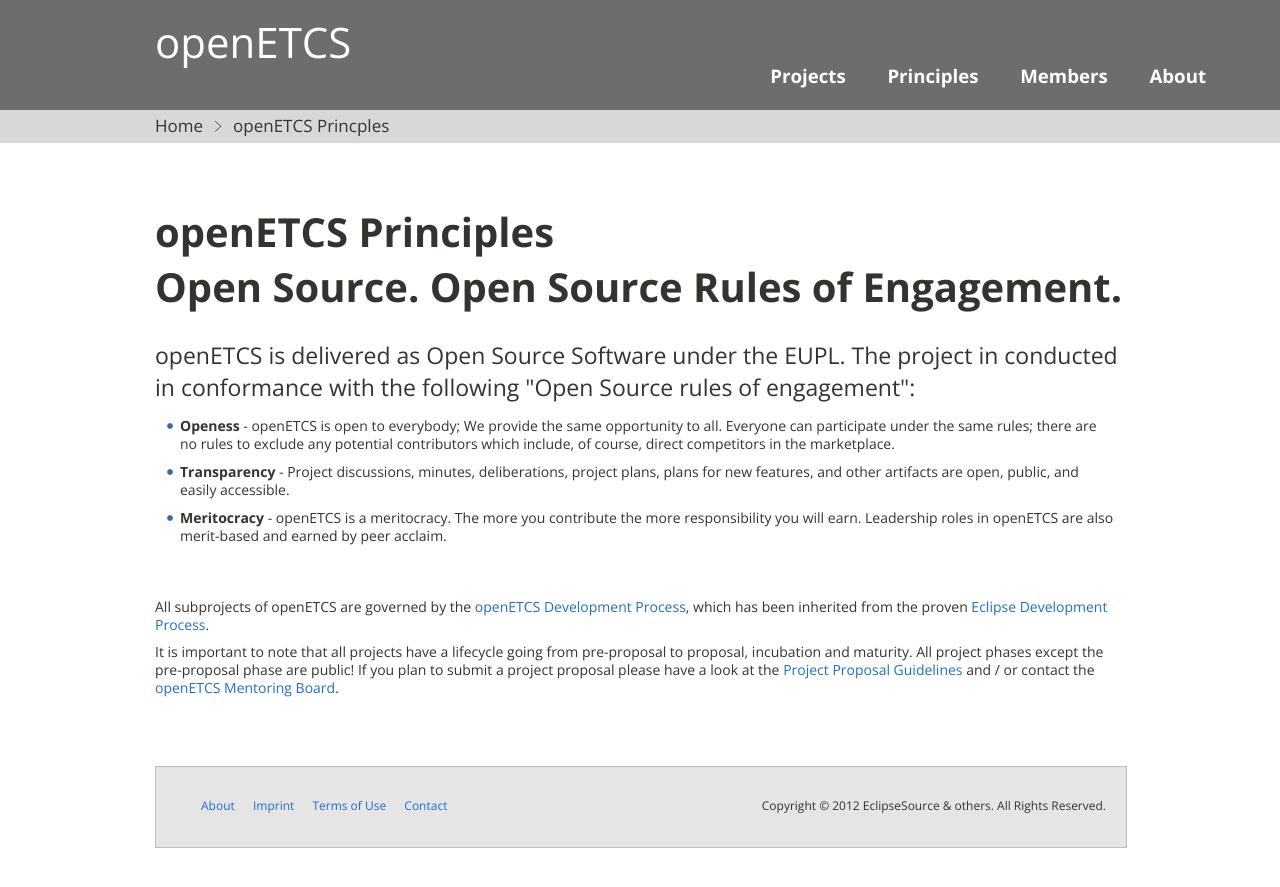
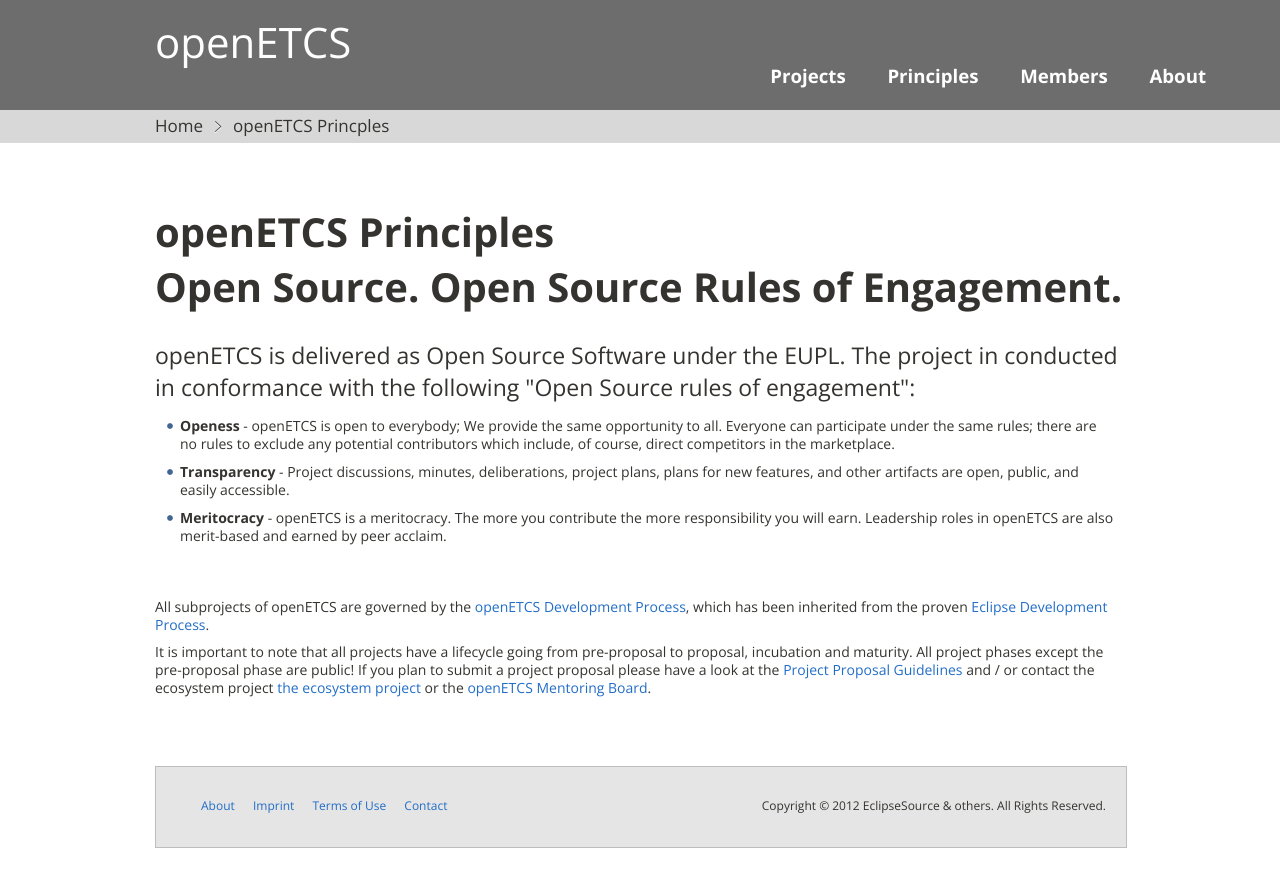
Before and after one commit to openETCS/openetcs.github.com, a Jekyll site: the page built from principles.html, in a window 1280 px wide. Shown: the top 887 px of the page. Built offline with Jekyll 4.4.1, drawn with Linux system fonts in a browser that asks for light colours.

Commit message:
Update principles.html

```diff
--- a/principles.html
+++ b/principles.html
@@ -24,8 +24,8 @@ title: openETCS Princples
 </div>
 <div id="midcolumn">
 <p>
- All subprojects of openETCS are governed by the <a href="https://github.com/open-ETCS/ecosystem/wiki/openETCS-Development-Process">openETCS Development Process</a>, which has been inherited from the proven <a href="http://www.eclipse.org/projects/dev_process/development_process_2011.php">Eclipse Development Process</a>.
+ All subprojects of openETCS are governed by the <a href="https://github.com/openETCS/ecosystem/wiki/openETCS-Development-Process">openETCS Development Process</a>, which has been inherited from the proven <a href="http://www.eclipse.org/projects/dev_process/development_process_2011.php">Eclipse Development Process</a>.
 </p>
 <p>
- It is important to note that all projects have a lifecycle going from pre-proposal to proposal, incubation and maturity. All project phases except the pre-proposal phase are public! If you plan to submit a project proposal please have a look at the <a href="https://github.com/open-ETCS/ecosystem/wiki/Project-Proposal-Guidelines">Project Proposal Guidelines</a> and / or contact the <a href="mailto:openETCS-mentoring@eclipsesource.com">openETCS Mentoring Board</a>.
+ It is important to note that all projects have a lifecycle going from pre-proposal to proposal, incubation and maturity. All project phases except the pre-proposal phase are public! If you plan to submit a project proposal please have a look at the <a href="https://github.com/openETCS/ecosystem/wiki/Project-Proposal-Guidelines">Project Proposal Guidelines</a> and / or contact the ecosystem project <a href"mailto:ep@openetcs.org">the ecosystem project</a> or the <a href="mailto:mentoring-board@openetcs.org">openETCS Mentoring Board</a>.
 </div>
```
